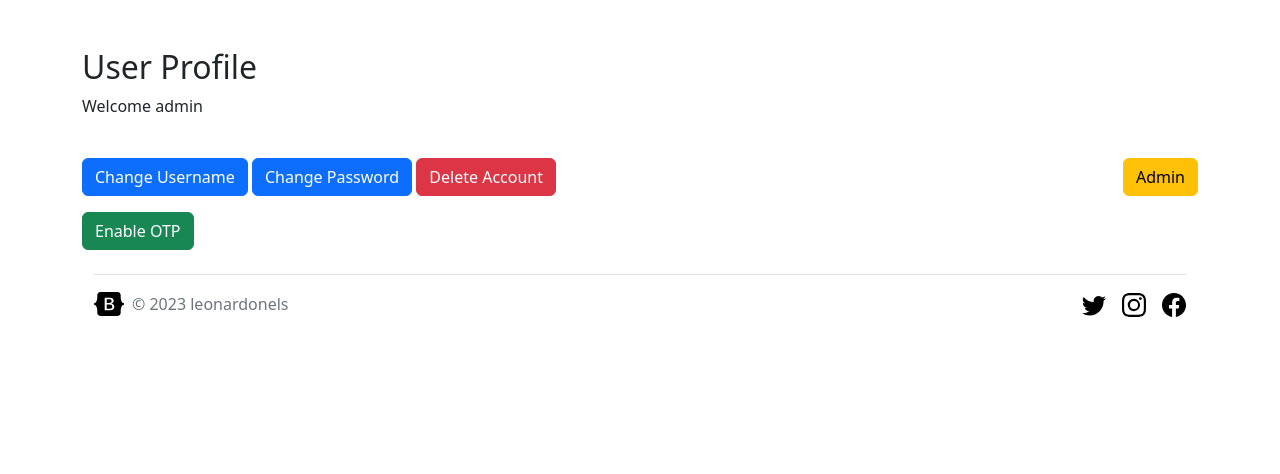
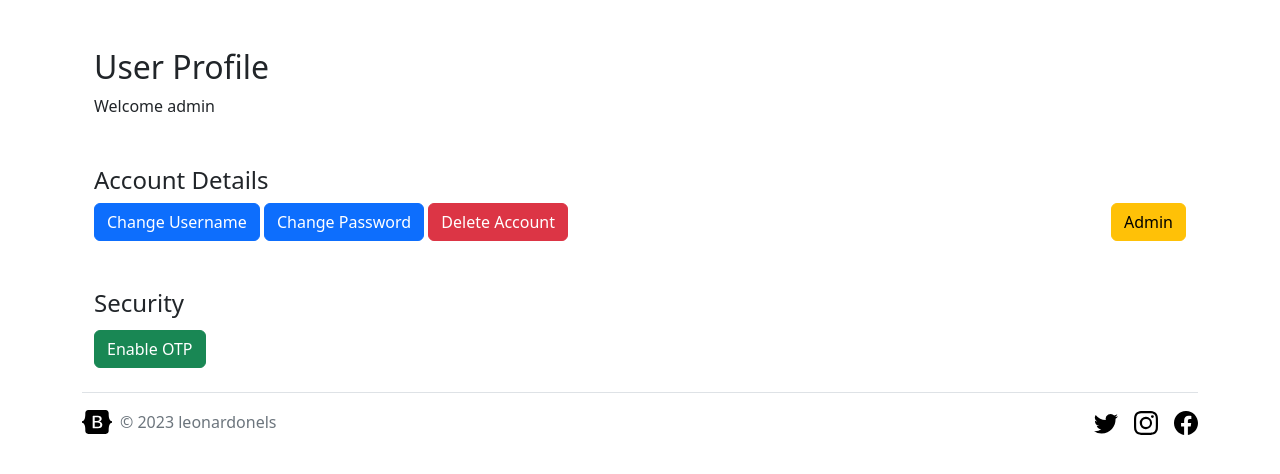
Before and after one commit to leonardonels/passkey-django, a Django app: page /users/profile/ in a window 1280 px wide. Shown: the part 56-530 px from the top of the page. Run offline with Django 4.2, Linux system fonts and the light colour scheme; a user stored in the database is signed in.

Commit message:
i dont know

```diff
--- a/mysite/settings.py
+++ b/mysite/settings.py
@@ -41,6 +41,7 @@ INSTALLED_APPS = [
     'crispy_forms',
     'media',
     'users',
+    'sslserver',
 ]
 
 CRISPY_TEMPLATE_PACK = 'bootstrap4'
@@ -133,3 +134,7 @@ DEFAULT_AUTO_FIELD = 'django.db.models.BigAutoField'
 
 
 AUTH_USER_MODEL = "users.User"
+
+
+STATIC_ROOT=(os.path.join(BASE_DIR,'static'))
+#STATICFILES_DIRS=[os.path.join(BASE_DIR,'static')]
--- a/requirements.txt
+++ b/requirements.txt
@@ -3,6 +3,7 @@ cffi==1.16.0
 cryptography==42.0.5
 Django==5.0.3
 django-crispy-forms==2.1
+django-sslserver-v2==1.0
 pycparser==2.21
 pyotp==2.9.0
 pypng==0.20220715.0
--- a/users/templates/profile.html
+++ b/users/templates/profile.html
@@ -4,9 +4,13 @@
 
 {% block content %}
 <div class="container">
+    <div class="container">
         <h2>User Profile</h2>
-    <p>Welcome {{ user.username }}</p><br>
+        <p>Welcome {{ user.username }}</p>
+    </div>
 
+    <div class="container mt-5">
+        <h4>Account Details</h4>
         <div class="d-flex justify-content-between">
             <div>
                 <a href="/users/profile/change_username/" class="btn btn-primary">Change Username</a>
@@ -19,17 +23,21 @@
                 {% endif %}
             </div>
         </div>
+    </div>
 
-    <div class="mt-3">
+    <div class="container mt-5">
+        <h4>Security</h4>
+        <div class="d-flex">
+            <div class="mt-1">
                 {% if user.otp %}
-            <form action="{% url 'users:toggle_otp' %}" method="post" class="mt-3">
+                    <form action="{% url 'users:toggle_otp' %}" method="post">
                         {% csrf_token %}
                             <button type="submit" class="btn {% if user.otp %}btn-warning{% else %}btn-success{% endif %}">
                                 Disable OTP
                             </button>
                     </form>
                 {% else %}
-            <form action="{% url 'users:setup_otp' %}" method="post" class="mt-3">
+                    <form action="{% url 'users:setup_otp' %}" method="post">
                         {% csrf_token %}
                             <button type="submit" class="btn {% if user.otp %}btn-warning{% else %}btn-success{% endif %}">
                                 Enable OTP
@@ -37,4 +45,12 @@
                     </form>
                 {% endif %}
             </div>
+            <div class="p-1">
+                <!--
+                <a href="/passkeys" class="btn btn-primary">Passkey</a>
+                -->
+            </div>
+        </div>
+    </div>
+</div>
 {% endblock %}
```
Also changed, not shown: db.sqlite3. Lines whose indentation alone changed are shown as unchanged.
